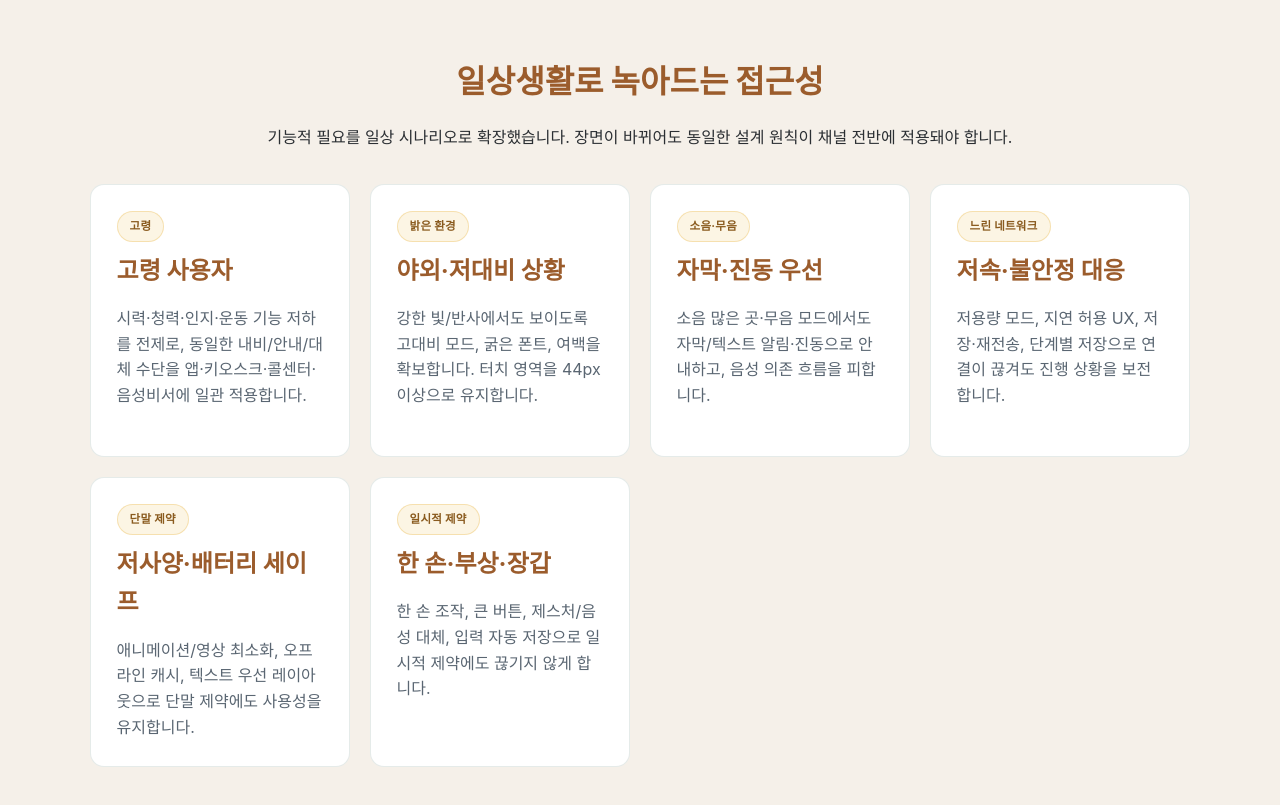
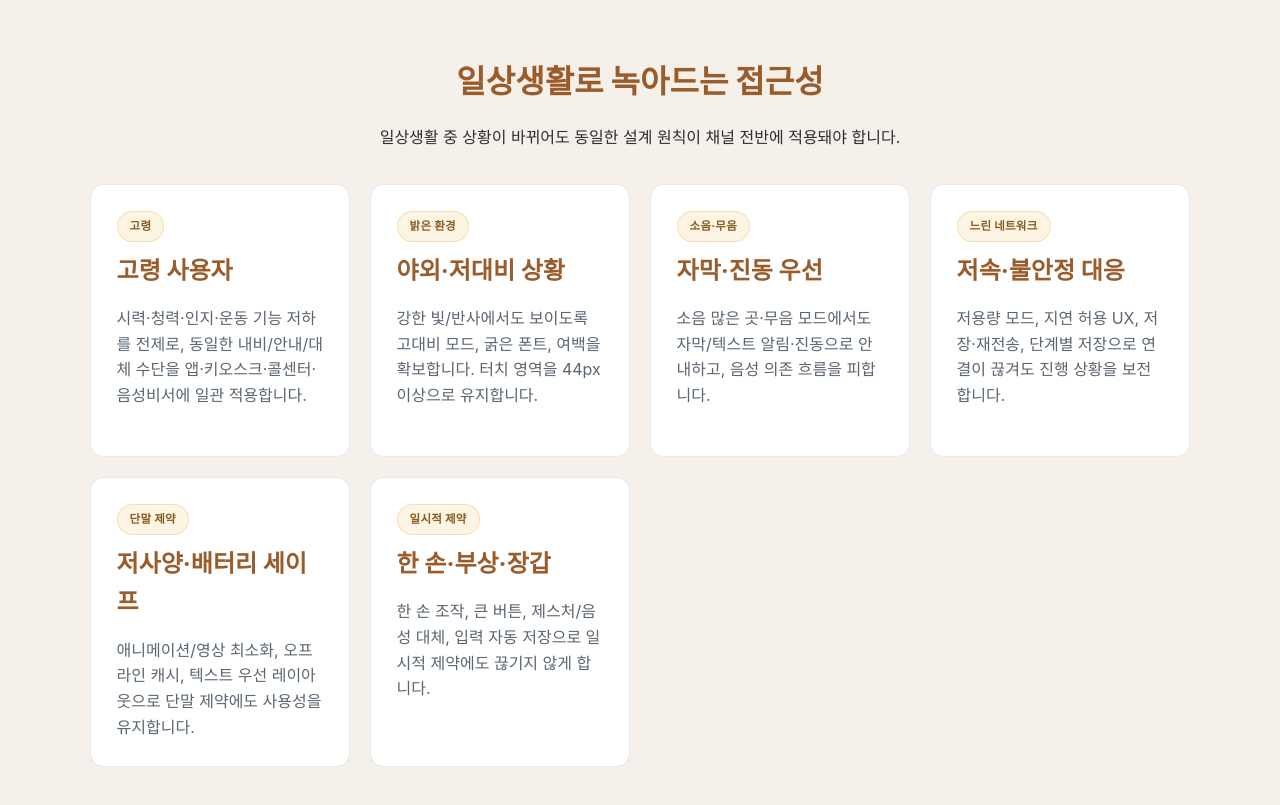
Before and after one commit to bearholmes/we-a11y-home, a React (Vite) app: page / in a window 1280 px wide. Shown: the part 3020-3825 px from the top of the page. Built offline with nearby package versions, Linux system fonts and the light colour scheme.

Commit message:
style: Hero와 App 텍스트 및 로고 스타일 수정
- App 텍스트 내용 변경: 문맥 개선을 위해 문구 수정
- Hero 로고 스타일 수정: 로고 가로 크기를 240px로 고정하여 디자인 일관성 유지

```diff
--- a/src/App.tsx
+++ b/src/App.tsx
@@ -115,7 +115,7 @@ function App() {
               일상생활로 녹아드는 접근성
             </h2>
             <p style={{ textAlign: 'center', color: 'var(--color-text)', marginBottom: '2rem', lineHeight: 1.8 }}>
-              기능적 필요를 일상 시나리오로 확장했습니다. 장면이 바뀌어도 동일한 설계 원칙이 채널 전반에 적용돼야 합니다.
+             일상생활 중 상황이 바뀌어도 동일한 설계 원칙이 채널 전반에 적용돼야 합니다.
             </p>
             <div className="feature-grid-wide">
               {[
--- a/src/components/Hero.tsx
+++ b/src/components/Hero.tsx
@@ -138,7 +138,7 @@ const Hero: React.FC<HeroProps> = ({ title, subtitle, backgroundImage, logoImage
                             src={logoImage}
                             alt="We A11y 로고 - 하트 모양 안에 접근성을 의미하는 a11y 텍스트"
                             style={{
-                                width: '100%',
+                                width: '240px',
                                 height: 'auto',
                                 objectFit: 'contain',
                                 filter: 'drop-shadow(0 4px 6px rgba(0,0,0,0.1))'
```
